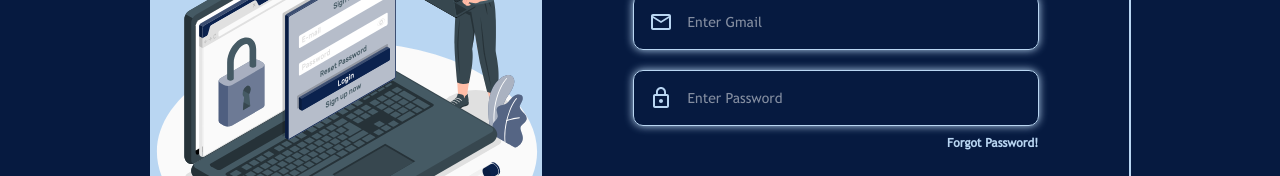
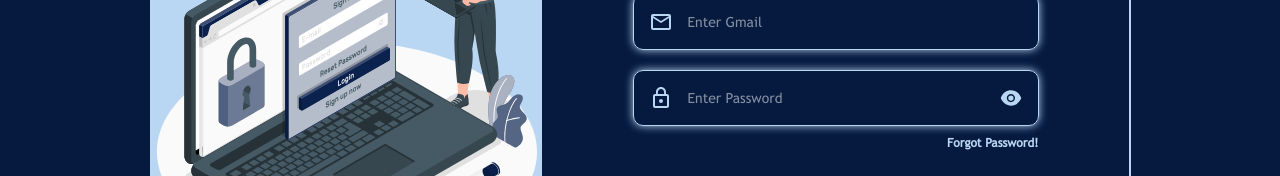
Before and after one commit to YOUSUFABDI/Baargeele, a React (Vite) app: page /sign in a window 1280 px wide. Shown: the part 311-487 px from the top of the page. Built offline with nearby package versions, Linux system fonts and the light colour scheme.

Commit message:
added hide & reveal icon to reg

```diff
--- a/src/components/RegisterPage/Register.jsx
+++ b/src/components/RegisterPage/Register.jsx
@@ -8,10 +8,26 @@ import { BsFilePerson } from "react-icons/bs";
 import { MdOutlineEmail } from "react-icons/md";
 import { BsTelephone } from "react-icons/bs";
 import { MdLockOutline } from "react-icons/md";
+import { AiFillEye } from "react-icons/ai";
+import { AiFillEyeInvisible } from "react-icons/ai";
+import { useState } from "react";
 
 const Register = () => {
   const { handleChange, handleSubmit, values, errors, isLoading } =
     useForm(validateForms);
+
+  const [passwordType, setPasswordType] = useState("password");
+  const [clickedEyeIcon, setClickedEyeIcon] = useState(false);
+
+  const togglePassword = () => {
+    if (passwordType === "password") {
+      setPasswordType("text");
+      setClickedEyeIcon(!false);
+      return;
+    }
+    setPasswordType("password");
+    setClickedEyeIcon(false);
+  };
 
   return (
     <div className="wrapper">
@@ -89,12 +105,23 @@ const Register = () => {
                   >
                     <MdLockOutline className="icon" />
                     <input
-                      type="password"
+                      type={passwordType}
                       name="password"
                       placeholder="Enter Password"
                       value={values.password}
                       onChange={handleChange}
                     />
+                    {clickedEyeIcon ? (
+                      <AiFillEyeInvisible
+                        className="icon__eyesplash"
+                        onClick={togglePassword}
+                      />
+                    ) : (
+                      <AiFillEye
+                        className="icon__eyesplash"
+                        onClick={togglePassword}
+                      />
+                    )}
                   </div>
                   {errors.password && (
                     <p className="val-reg">{errors.password}</p>
--- a/src/components/RegisterPage/register.css
+++ b/src/components/RegisterPage/register.css
@@ -48,6 +48,7 @@
 }
 
 .input__wrapper {
+  position: relative;
   display: flex;
   align-items: center;
   gap: 15px;
@@ -59,6 +60,7 @@
 }
 
 .input__wrapper__error {
+  position: relative;
   display: flex;
   align-items: center;
   gap: 15px;
@@ -72,6 +74,7 @@
 .input__wrapper input,
 .input__wrapper__error input {
   background-color: transparent;
+  width: 70%;
   color: var(--white);
   font-size: 0.875rem;
   border: none;
@@ -83,6 +86,15 @@
   width: 24px;
   height: 24px;
   margin-left: 15px;
+}
+
+.icon__eyesplash {
+  position: absolute;
+  right: 15px;
+  color: var(--light);
+  width: 24px;
+  height: 24px;
+  cursor: pointer;
 }
 
 .regisration__input__container p {
--- a/src/components/SignPage/SignIn.jsx
+++ b/src/components/SignPage/SignIn.jsx
@@ -8,6 +8,9 @@ import toast, { Toaster } from "react-hot-toast";
 import PuffLoader from "react-spinners/PuffLoader";
 import { MdOutlineEmail } from "react-icons/md";
 import { MdLockOutline } from "react-icons/md";
+import { AiFillEye } from "react-icons/ai";
+import { AiFillEyeInvisible } from "react-icons/ai";
+import { useState } from "react";
 
 const override = {
   display: "block",
@@ -17,6 +20,19 @@ const override = {
 const SignIn = () => {
   const { handleChange, handleSubmit, values, errors, isLoading } =
     useForm(validateForms);
+
+  const [passwordType, setPasswordType] = useState("password");
+  const [clickedEyeIcon, setClickedEyeIcon] = useState(false);
+
+  const togglePassword = () => {
+    if (passwordType === "password") {
+      setPasswordType("text");
+      setClickedEyeIcon(!false);
+      return;
+    }
+    setPasswordType("password");
+    setClickedEyeIcon(false);
+  };
 
   return (
     <div className="wrapper">
@@ -63,12 +79,23 @@ const SignIn = () => {
                   >
                     <MdLockOutline className="sign__icon" />
                     <input
-                      type="password"
+                      type={passwordType}
                       name="loginPass"
                       placeholder="Enter Password"
                       value={values.loginPass}
                       onChange={handleChange}
                     />
+                    {clickedEyeIcon ? (
+                      <AiFillEyeInvisible
+                        className="sign__icon__eyesplash"
+                        onClick={togglePassword}
+                      />
+                    ) : (
+                      <AiFillEye
+                        className="sign__icon__eyesplash"
+                        onClick={togglePassword}
+                      />
+                    )}
                   </div>
                   {errors.loginPass && (
                     <p className="val-lg">{errors.loginPass}</p>
--- a/src/components/SignPage/sign.css
+++ b/src/components/SignPage/sign.css
@@ -55,6 +55,7 @@
 }
 
 .input__sign__wrapper {
+  position: relative;
   display: flex;
   align-items: center;
   gap: 15px;
@@ -66,6 +67,7 @@
 }
 
 .input__sign__wrapper__error {
+  position: relative;
   display: flex;
   align-items: center;
   gap: 15px;
@@ -79,6 +81,7 @@
 .input__sign__wrapper input,
 .input__sign__wrapper__error input {
   background-color: transparent;
+  width: 70%;
   color: var(--white);
   font-size: 0.875rem;
   border: none;
@@ -90,6 +93,15 @@
   width: 24px;
   height: 24px;
   margin-left: 15px;
+}
+
+.sign__icon__eyesplash {
+  position: absolute;
+  right: 15px;
+  color: var(--light);
+  width: 24px;
+  height: 24px;
+  cursor: pointer;
 }
 
 .sign__forgot__btn {
```
